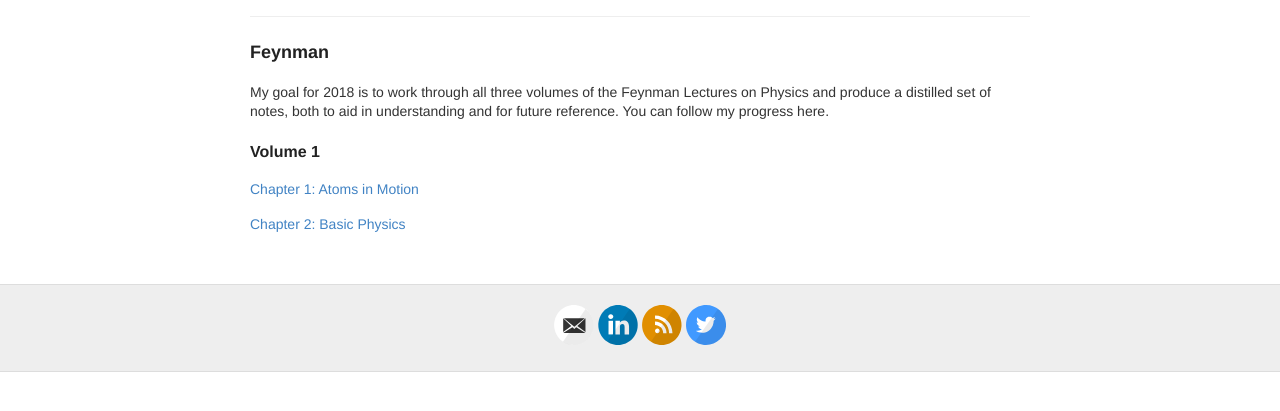
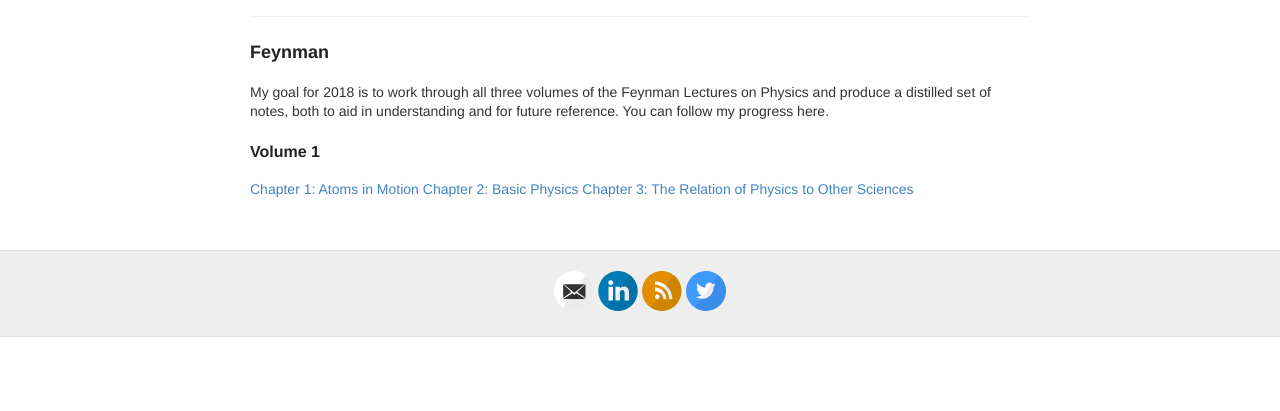
Before and after one commit to mummydg/mummydg.github.io, a Jekyll site: the page built from feynman.md, in a window 1280 px wide, cut to the strip 144-555 px from the top of the page. Built offline with Jekyll 4.4.1, drawn with Linux system fonts in a browser that asks for light colours.

Commit message:
link to V1 C3

```diff
--- a/feynman.md
+++ b/feynman.md
@@ -8,5 +8,5 @@ My goal for 2018 is to work through all three volumes of the Feynman Lectures on
 
 ## Volume 1
 <a href="{{ site.baseurl }}/feynman/feynman_vol1_chap1.pdf">Chapter 1: Atoms in Motion</a>
-
 <a href="{{ site.baseurl}}/feynman/feynman_vol1_chap2.pdf">Chapter 2: Basic Physics</a>
+<a href="{{ site.baseurl}}/feynman/feynman_vol1_chap3.pdf">Chapter 3: The Relation of Physics to Other Sciences</a>
```
